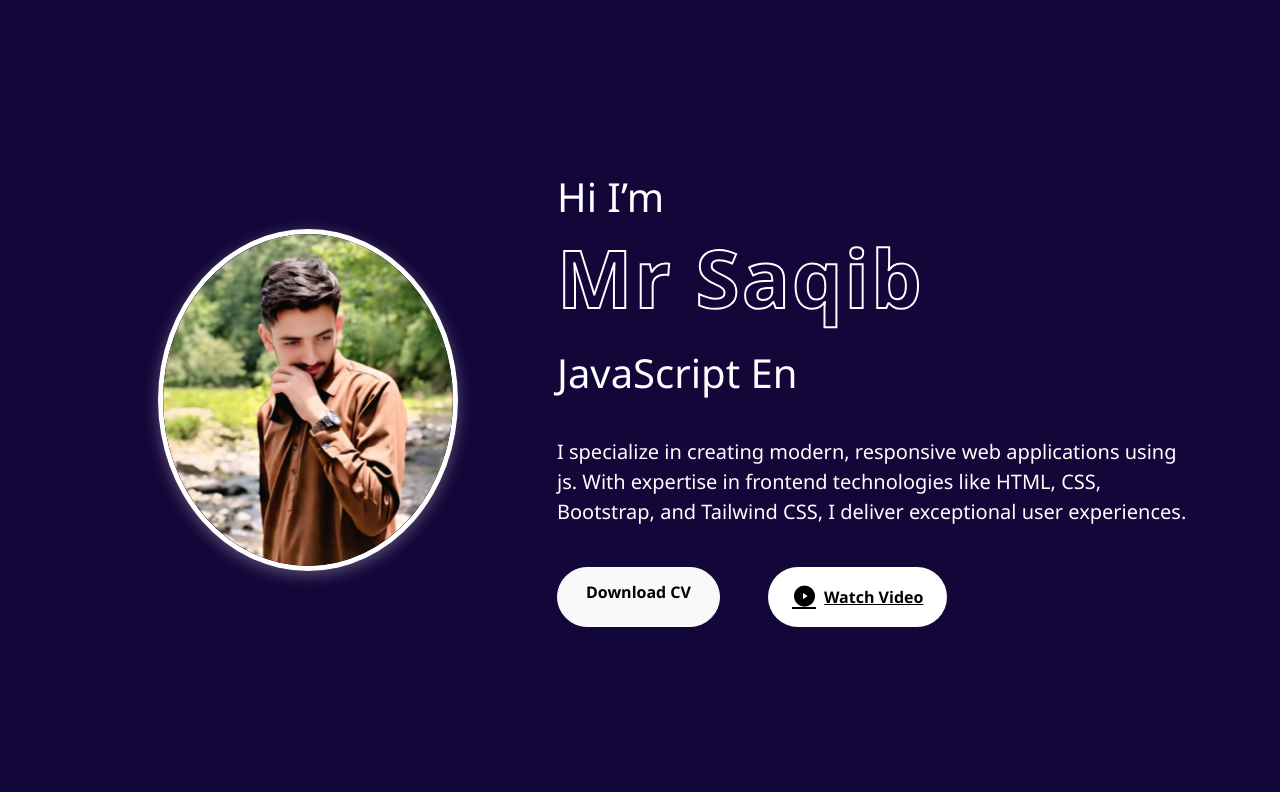
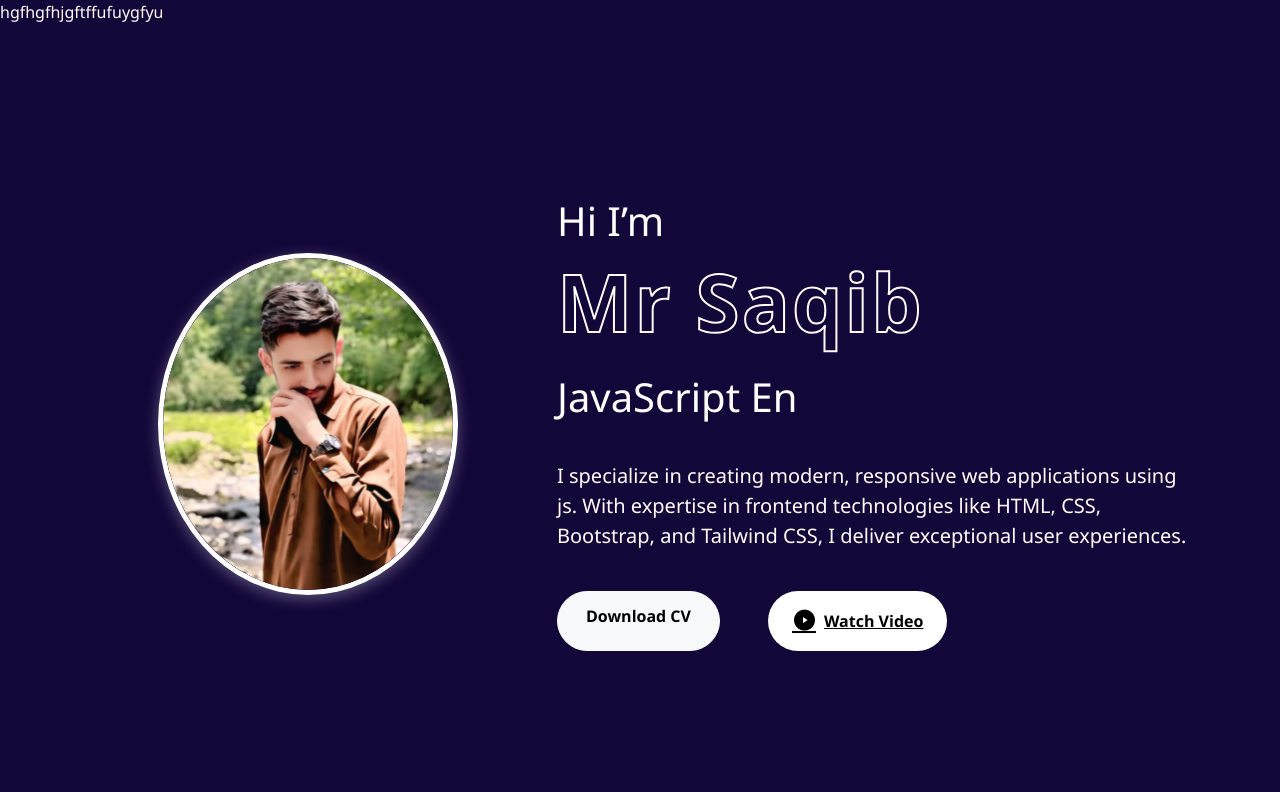
Before and after one commit to saqibma960-prog/CodeWithSaqib, a plain HTML site: page index.html in a window 1280 px wide. Shown: the top 792 px of the page. Drawn offline with nearby package versions, Linux system fonts and the light colour scheme.

Commit message:
live_changes

```diff
--- a/index.html
+++ b/index.html
@@ -12,7 +12,7 @@
   <link rel="stylesheet" href="style.css">
 </head>
 <body>
-  <header>
+  <header>hgfhgfhjgftffufuygfyu
 <nav class="navbar navbar-expand-lg bg-white shadow-sm fixed-top d-none" id="mainNavbar">
   <div class="container">
     <a class="navbar-brand text-black fw-bold" href="home">Code with Mr Saqib</a>
```
